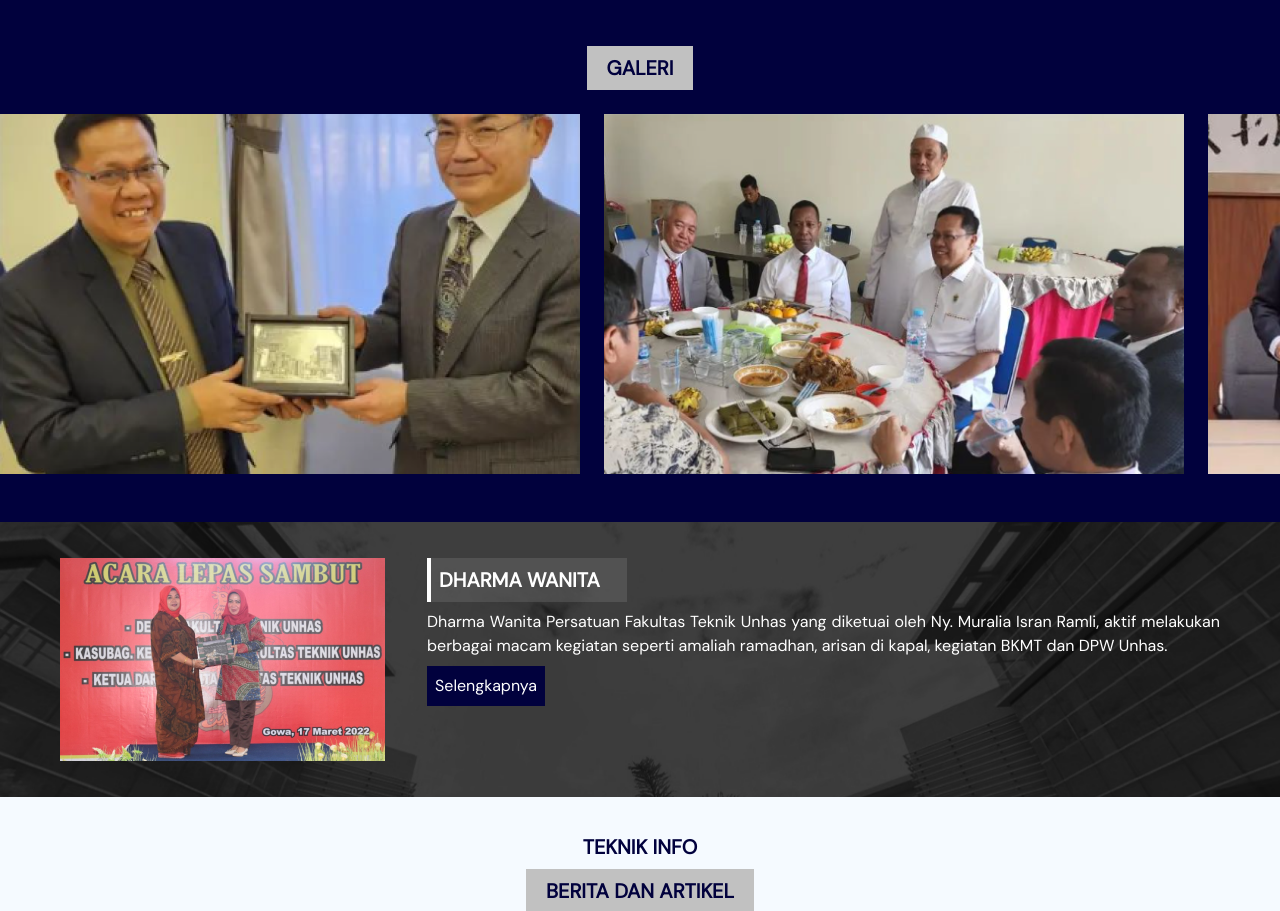
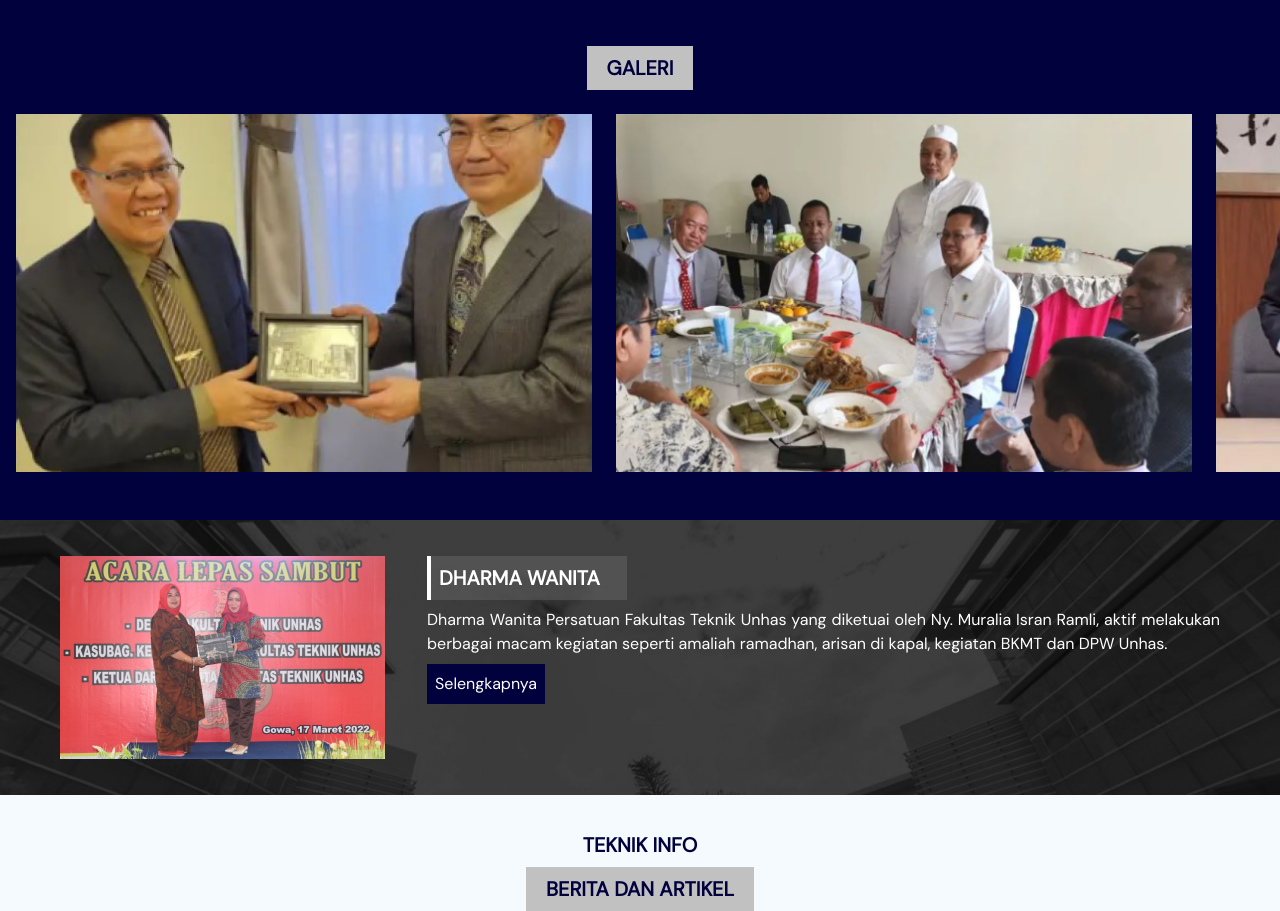
Before and after one commit to fathanahdz/engUnhas, a Nuxt app: page / in a window 1280 px wide. Shown: the part 859-1770 px from the top of the page. Built offline with nearby package versions, Linux system fonts and the light colour scheme.

Commit message:
added padding in Galeri

```diff
--- a/components/LandingPage/Gallery.vue
+++ b/components/LandingPage/Gallery.vue
@@ -5,13 +5,13 @@
             <div class="flex relative items-center justify-center h-full w-full">
                 <h1 class="py-2 px-5 bg-grey text-xl font-bold text-center text-blue">GALERI</h1>
             </div>
-            <div class="flex flex-row gap-6 overflow-y-auto scrollbar-hide mt-6">
-                <img loading="lazy" src="@/assets/images/img-gallery1.png" alt="Galeri1">
-                <img loading="lazy" src="@/assets/images/img-gallery2.png" alt="Galeri2">
-                <img loading="lazy" src="@/assets/images/img-gallery3.png" alt="Galeri3">
-                <img loading="lazy" src="@/assets/images/img-gallery1.png" alt="Galeri1">
-                <img loading="lazy" src="@/assets/images/img-gallery2.png" alt="Galeri2">
-                <img loading="lazy" src="@/assets/images/img-gallery3.png" alt="Galeri3">
+            <div class="flex flex-row gap-6 overflow-y-auto scrollbar-hide mt-6 px-4">
+                <img loading="lazy" src="@/assets/images/img-gallery1.png" alt="Galeri1" class="max-w-[45vw] object-contain">
+                <img loading="lazy" src="@/assets/images/img-gallery2.png" alt="Galeri2" class="max-w-[45vw] object-contain">
+                <img loading="lazy" src="@/assets/images/img-gallery3.png" alt="Galeri3" class="max-w-[45vw] object-contain">
+                <img loading="lazy" src="@/assets/images/img-gallery1.png" alt="Galeri1" class="max-w-[45vw] object-contain">
+                <img loading="lazy" src="@/assets/images/img-gallery2.png" alt="Galeri2" class="max-w-[45vw] object-contain">
+                <img loading="lazy" src="@/assets/images/img-gallery3.png" alt="Galeri3" class="max-w-[45vw] object-contain">
             </div>
         </section>
     </div>
```
